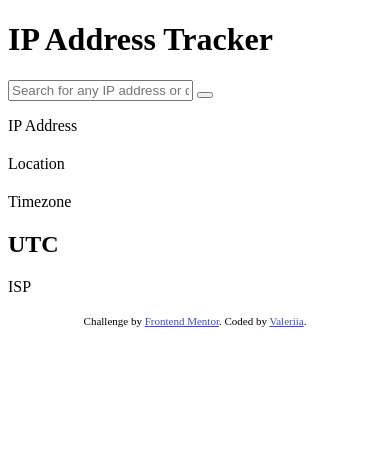
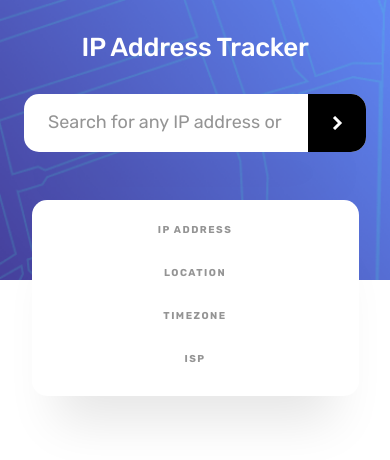
Before and after one commit to ValeriiaVovk/ip-address-tracker, a plain HTML site: page index.html in a window 390 px wide. Drawn offline with Linux system fonts and the light colour scheme.

Commit message:
Add structure and styles

```diff
--- a/index.html
+++ b/index.html
@@ -16,16 +16,21 @@
     </style>
 </head>
 <body>
-    <header class="header">
+    <header>
+        <div class="container header">
             <h1>IP Address Tracker</h1>
             <div class="header__input">
                 <input type="text" placeholder="Search for any IP address or domain">
-            <button></button>
+                <button>
+                    <img src="./images/icon-arrow.svg" alt="arrow">
+                </button>
+            </div>
         </div>
     </header>
 
     <main>
         <section class="ip__image"></section>
+        <div class="container ip_wrapper">
             <section class="ip__info">
                 <div class="ip__info-details">
                     <p>IP Address</p>
@@ -37,13 +42,14 @@
                 </div>
                 <div class="ip__info-details">
                     <p>Timezone</p>
-                <h2>UTC</h2>
+                    <h2></h2>
                 </div>
                 <div class="ip__info-details">
                     <p>ISP</p>
                     <h2></h2>
                 </div>
             </section>
+        </div>
     </main>
 
   <footer>
--- a/styles.css
+++ b/styles.css
@@ -0,0 +1,189 @@
+* {
+    margin: 0;
+    padding: 0;
+    box-sizing: border-box;
+}
+
+.container {
+    max-width: 1130px;
+    margin: 0 auto;
+}
+
+body {
+    font-family: "Rubik", sans-serif;
+}
+
+header {
+    background: url(./images/pattern-bg-desktop.png);
+    background-size: cover;
+}
+
+.header {
+    padding-top: 33px;
+    padding-bottom: 128px;
+    display: flex;
+    flex-direction: column;
+    align-items: center;
+    gap: 31px;
+}
+
+h1 {
+    font-weight: 500;
+    font-size: 32px;
+    line-height: 94%;
+    letter-spacing: -0.01em;
+    color: #fff;
+}
+
+.header__input {
+    position: relative;
+    max-width: 555px;
+    width: 100%;
+}
+
+input {
+    border-radius: 15px;
+    max-width: 555px;
+    width: 100%;
+    height: 58px;
+    box-shadow: 0 50px 50px -25px rgba(0, 0, 0, 0.1);
+    background: #fff;
+    font-weight: 400;
+    font-size: 18px;
+    color: #2c2c2c;
+    padding: 18px 82px 19px 24px;
+    border: none;
+    outline: none;
+}
+
+input::placeholder {
+    font-family: "Rubik", sans-serif;
+    font-weight: 400;
+    font-size: 18px;
+    color: #2c2c2c;
+    opacity: 0.5;
+}
+
+button {
+    border-radius: 0 15px 15px 0;
+    width: 58px;
+    height: 58px;
+    background: #000;
+    display: flex;
+    align-items: center;
+    justify-content: center;
+    border: none;
+    outline: none;
+    cursor: pointer;
+    transition: all 1s ease-in-out;
+    position: absolute;
+    top: 0;
+    right: 0;
+}
+
+button:hover {
+    background: #3f3f3f;
+}
+
+main {
+    margin-bottom: 30px;
+    position: relative;
+}
+
+.ip__info {
+    border-radius: 15px;
+    max-width: 1110px;
+    width: 100%;
+    box-shadow: 0 50px 50px -25px rgba(0, 0, 0, 0.1);
+    background: #fff;
+    display: flex;
+    position: absolute;
+    top: -80px;
+}
+
+.ip__info-details {
+    margin-top: 32px;
+    margin-bottom: 32px;
+    margin-left: 32px;
+    padding-right: 32px;
+    width: 277px;
+    display: flex;
+    flex-direction: column;
+    gap: 13px;
+    border-right: 1px solid rgba(0, 0, 0, 0.15);
+}
+
+.ip__info-details:last-child {
+    border-right: none;
+}
+
+.ip__info-details p {
+    font-weight: 700;
+    font-size: 12px;
+    letter-spacing: 0.15em;
+    text-transform: uppercase;
+    color: #2c2c2c;
+    opacity: 0.5;
+}
+
+.ip__info-details h2 {
+    font-weight: 500;
+    font-size: 26px;
+    line-height: 115%;
+    letter-spacing: -0.01em;
+    color: #2c2c2c;
+}
+
+@media (max-width: 750px) {
+    .ip_wrapper {
+        display: flex;
+        justify-content: center;
+    }
+
+    .ip__info {
+        width: 327px;
+        margin: 0 auto;
+        display: flex;
+        flex-direction: column;
+        gap: 24px;
+        align-items: center;
+        padding: 24px;
+    }
+
+    .ip__info-details {
+        margin-top: 0;
+        margin-bottom: 0;
+        margin-left: 0;
+        padding-right: 0;
+        gap: 7px;
+        align-items: center;
+        border-right: none;
+    }
+
+    .ip__info-details p {
+        font-size: 10px;
+    }
+
+    .ip__info-details h2 {
+        font-size: 20px;
+        line-height: 120%;
+    }
+}
+
+@media (max-width: 450px) {
+    .container {
+        padding-left: 24px;
+        padding-right: 24px;
+    }
+
+    header {
+        background: url(./images/pattern-bg-mobile.png);
+        background-size: cover;
+    }
+
+    h1 {
+        font-size: 26px;
+        line-height: 115%;
+    }
+
+}
```
Lines whose indentation alone changed are shown as unchanged.
